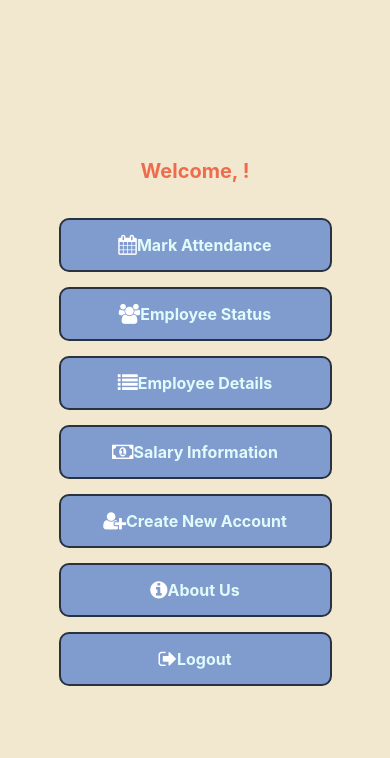
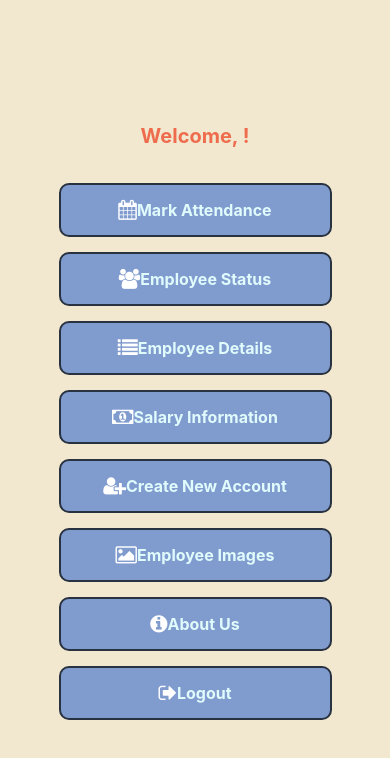
Before and after one commit to gerlie0622/react-native-timesnap, a React Native app: screen /HomeScreen2 in a window 390 px wide. Shown: the top 758 px of the page. Built offline with nearby package versions, Linux system fonts and the light colour scheme.

Commit message:
Update HomeScreen2.js

```diff
--- a/screens/HomeScreen2.js
+++ b/screens/HomeScreen2.js
@@ -31,6 +31,10 @@ const HomeScreen2 = () => {
   const handleCreateAccount = () => {
     navigation.navigate('CreateAccount');
   };
+  const handleEmployeeImages = () => {
+    // Navigating to EmployeeImages
+    navigation.navigate('EmployeeImages', { userEmail: 'test@example.com' });
+  };
   const handleAboutUs = () => {
     console.log('About Us button clicked');
   };
@@ -61,6 +65,7 @@ const HomeScreen2 = () => {
         {renderButton('Employee Details', 'list', handleAllEmployees)}
         {renderButton('Salary Information', 'money', handleSalary)}
         {renderButton('Create New Account', 'user-plus', handleCreateAccount)}
+        {renderButton('Employee Images', 'image', handleEmployeeImages)}
         {renderButton('About Us', 'info-circle', handleAboutUs)}
         {renderButton('Logout', 'sign-out', handleSignOut)}
       </View>
```
